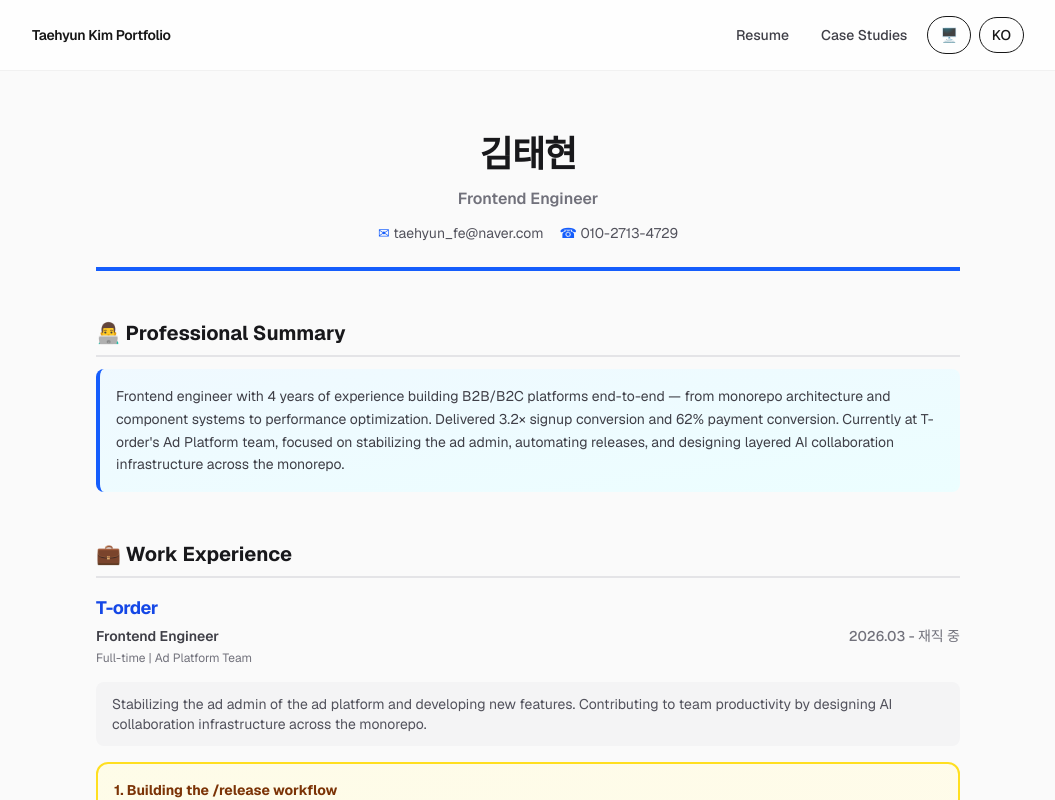
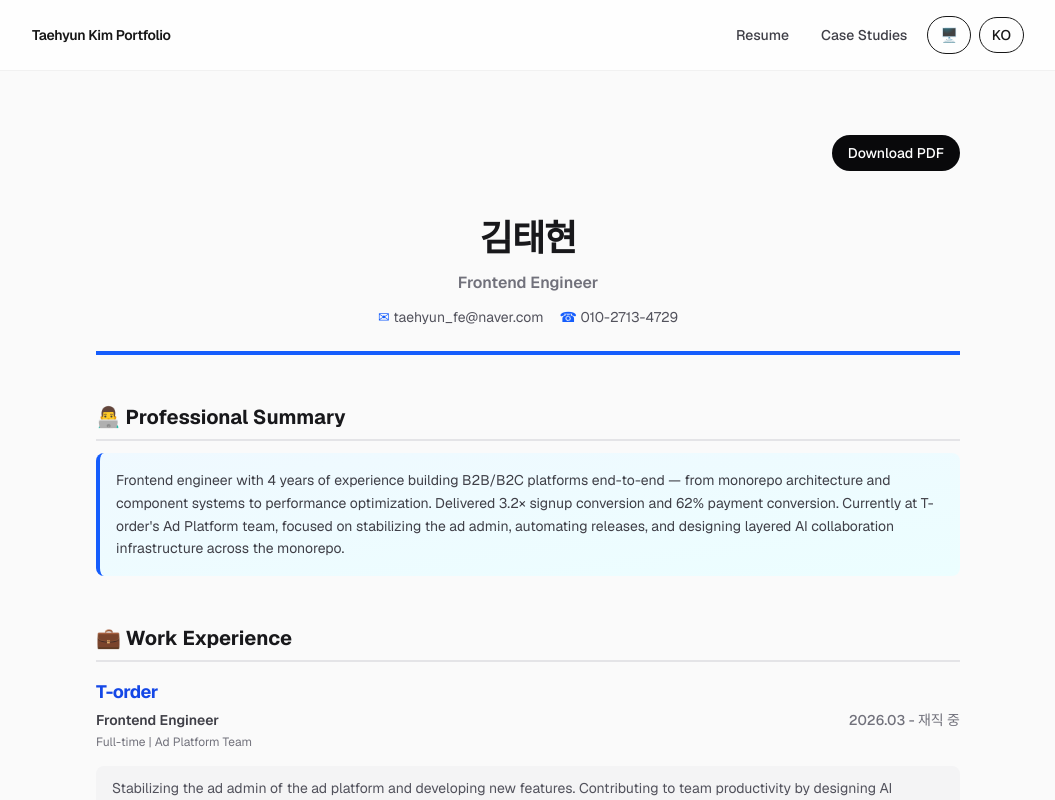
Before and after one commit to qlemql/portfolio, a Next.js app: page /en/resume in a window 1280 px wide. Shown: the top 800 px of the page, without its empty margins (112-1167 px from the left). Built offline with nearby package versions, Linux system fonts and the light colour scheme; no server answers.

Commit message:
feat: 이력서 인쇄 스타일 + PDF 다운로드 버튼

```diff
--- a/src/app/[locale]/resume/page.tsx
+++ b/src/app/[locale]/resume/page.tsx
@@ -1,5 +1,6 @@
 import Header from "@/components/Header";
 import ResumeExperience from "@/components/ResumeExperience";
+import PrintButton from "@/components/PrintButton";
 import { setRequestLocale, getTranslations } from "next-intl/server";
 import { EDUCATION, EXPERIENCES, SIDE_PROJECTS, SUMMARY, type Locale } from "@/data/resume";
 import { notFound } from "next/navigation";
@@ -20,8 +21,11 @@ export default async function ResumePage({ params }: Props) {
   return (
     <div className="min-h-screen bg-zinc-50 font-sans dark:bg-black">
       <Header />
-      <main className="mx-auto max-w-4xl space-y-12 px-4 py-12 sm:py-16">
-        <header className="space-y-3 border-b-4 border-blue-600 pb-6 text-center dark:border-blue-400">
+      <main className="mx-auto max-w-4xl space-y-12 px-4 py-12 sm:py-16 print:py-0">
+        <div className="flex justify-end print:hidden">
+          <PrintButton />
+        </div>
+        <header className="space-y-3 break-inside-avoid border-b-4 border-blue-600 pb-6 text-center dark:border-blue-400">
           <h1 className="text-3xl font-bold tracking-tight text-zinc-900 dark:text-zinc-50 sm:text-4xl">
             김태현
           </h1>
@@ -110,7 +114,7 @@ export default async function ResumePage({ params }: Props) {
           </div>
         </section>
       </main>
-      <footer className="mx-auto max-w-4xl px-4 py-10 text-sm text-zinc-500 dark:text-zinc-400">
+      <footer className="mx-auto max-w-4xl px-4 py-10 text-sm text-zinc-500 print:hidden dark:text-zinc-400">
         © {new Date().getFullYear()} 김태현. All rights reserved.
       </footer>
     </div>
--- a/src/app/globals.css
+++ b/src/app/globals.css
@@ -19,6 +19,25 @@
   --font-mono: var(--font-geist-mono);
 }
 
+@media print {
+  :root {
+    --background: #ffffff;
+    --foreground: #171717;
+  }
+  :root.dark {
+    --background: #ffffff;
+    --foreground: #171717;
+  }
+  * {
+    -webkit-print-color-adjust: exact !important;
+    print-color-adjust: exact !important;
+  }
+  @page {
+    margin: 1.2cm;
+    size: A4;
+  }
+}
+
 body {
   background: var(--background);
   color: var(--foreground);
--- a/src/components/Header.tsx
+++ b/src/components/Header.tsx
@@ -27,7 +27,7 @@ export default function Header() {
 
   return (
     <header
-      className={`sticky top-0 z-50 w-full border-b border-black/5 bg-white/70 backdrop-blur-sm transition-all dark:border-white/10 dark:bg-black/40 ${
+      className={`sticky top-0 z-50 w-full border-b border-black/5 bg-white/70 backdrop-blur-sm transition-all print:hidden dark:border-white/10 dark:bg-black/40 ${
         isScrolled ? "py-2" : "py-4"
       }`}
     >
--- /dev/null
+++ b/src/components/PrintButton.tsx
@@ -0,0 +1,16 @@
+'use client';
+
+import { useTranslations } from 'next-intl';
+
+export default function PrintButton() {
+  const t = useTranslations('resumePage');
+  return (
+    <button
+      type="button"
+      onClick={() => window.print()}
+      className="rounded-full bg-zinc-950 px-4 py-2 text-sm font-medium text-white transition hover:-translate-y-0.5 hover:shadow-lg active:scale-95 print:hidden dark:bg-zinc-50 dark:text-black"
+    >
+      {t('downloadPdf')}
+    </button>
+  );
+}
--- a/src/components/ResumeExperience.tsx
+++ b/src/components/ResumeExperience.tsx
@@ -13,7 +13,7 @@ type Props = {
 
 export default function ResumeExperience({ locale, item }: Props) {
   return (
-    <article className="space-y-4 border-b border-zinc-200 pb-8 last:border-b-0 dark:border-zinc-800">
+    <article className="space-y-4 break-inside-avoid border-b border-zinc-200 pb-8 last:border-b-0 dark:border-zinc-800">
       <header className="space-y-1">
         <h3 className="text-lg font-bold tracking-tight text-blue-700 dark:text-blue-300">
           {item.company[locale]}
@@ -96,7 +96,7 @@ function MetricsBlock({
 function ProjectBox({ locale, project }: { locale: Locale; project: ProjectItem }) {
   if (project.variant === "highlight") {
     return (
-      <div className="rounded-xl border-2 border-yellow-300 bg-gradient-to-br from-yellow-50 to-amber-50 p-4 dark:border-yellow-700/60 dark:from-yellow-950/30 dark:to-amber-950/30">
+      <div className="break-inside-avoid rounded-xl border-2 border-yellow-300 bg-gradient-to-br from-yellow-50 to-amber-50 p-4 dark:border-yellow-700/60 dark:from-yellow-950/30 dark:to-amber-950/30">
         <h4 className="mb-3 text-sm font-bold text-amber-900 dark:text-yellow-200">
           {project.name[locale]}
         </h4>
@@ -110,7 +110,7 @@ function ProjectBox({ locale, project }: { locale: Locale; project: ProjectItem
   }
 
   return (
-    <div className="rounded-lg border-l-4 border-blue-600 bg-zinc-50 p-4 dark:border-blue-400 dark:bg-zinc-900">
+    <div className="break-inside-avoid rounded-lg border-l-4 border-blue-600 bg-zinc-50 p-4 dark:border-blue-400 dark:bg-zinc-900">
       <h4 className="mb-2 text-sm font-bold text-blue-800 dark:text-blue-300">
         {project.name[locale]}
       </h4>
```
